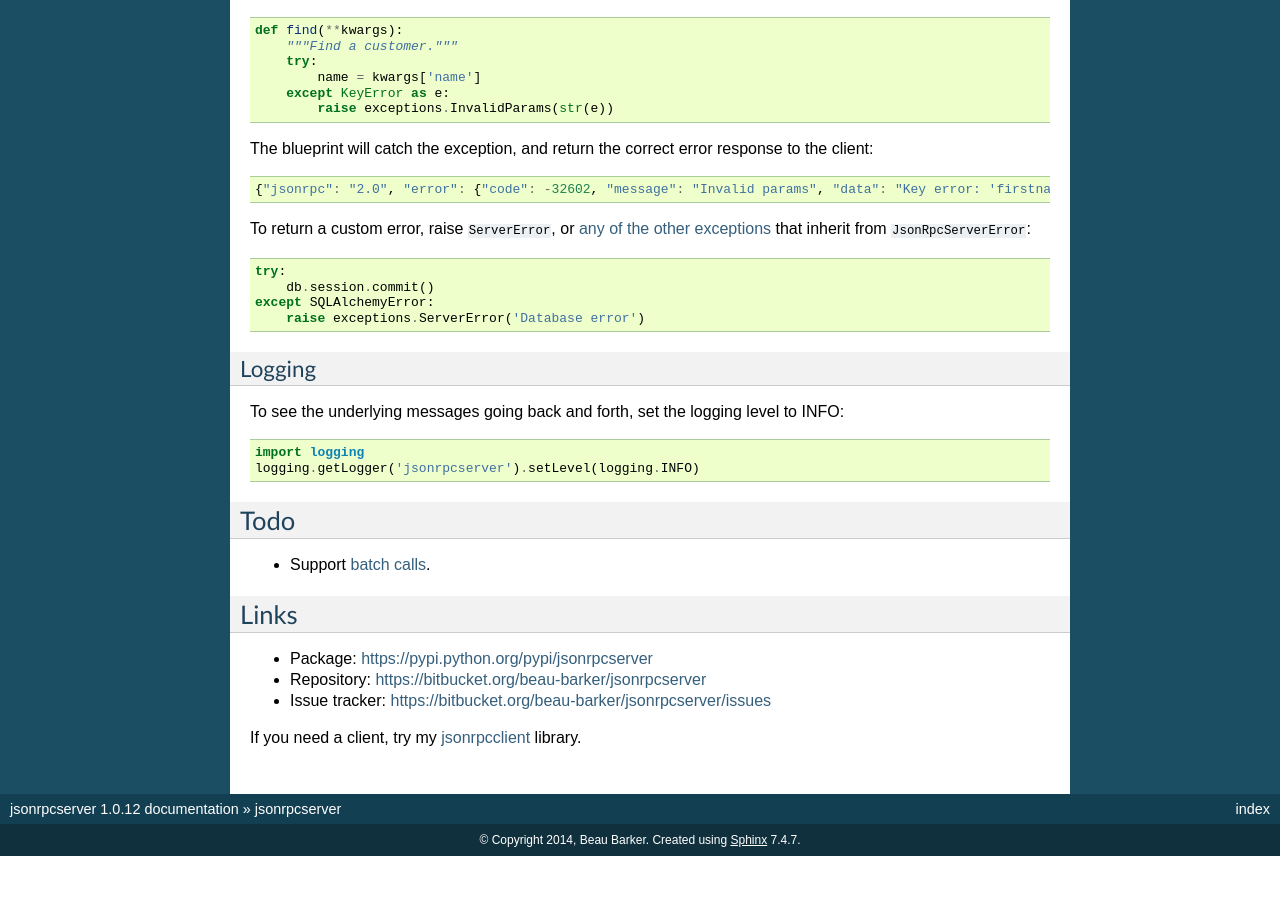
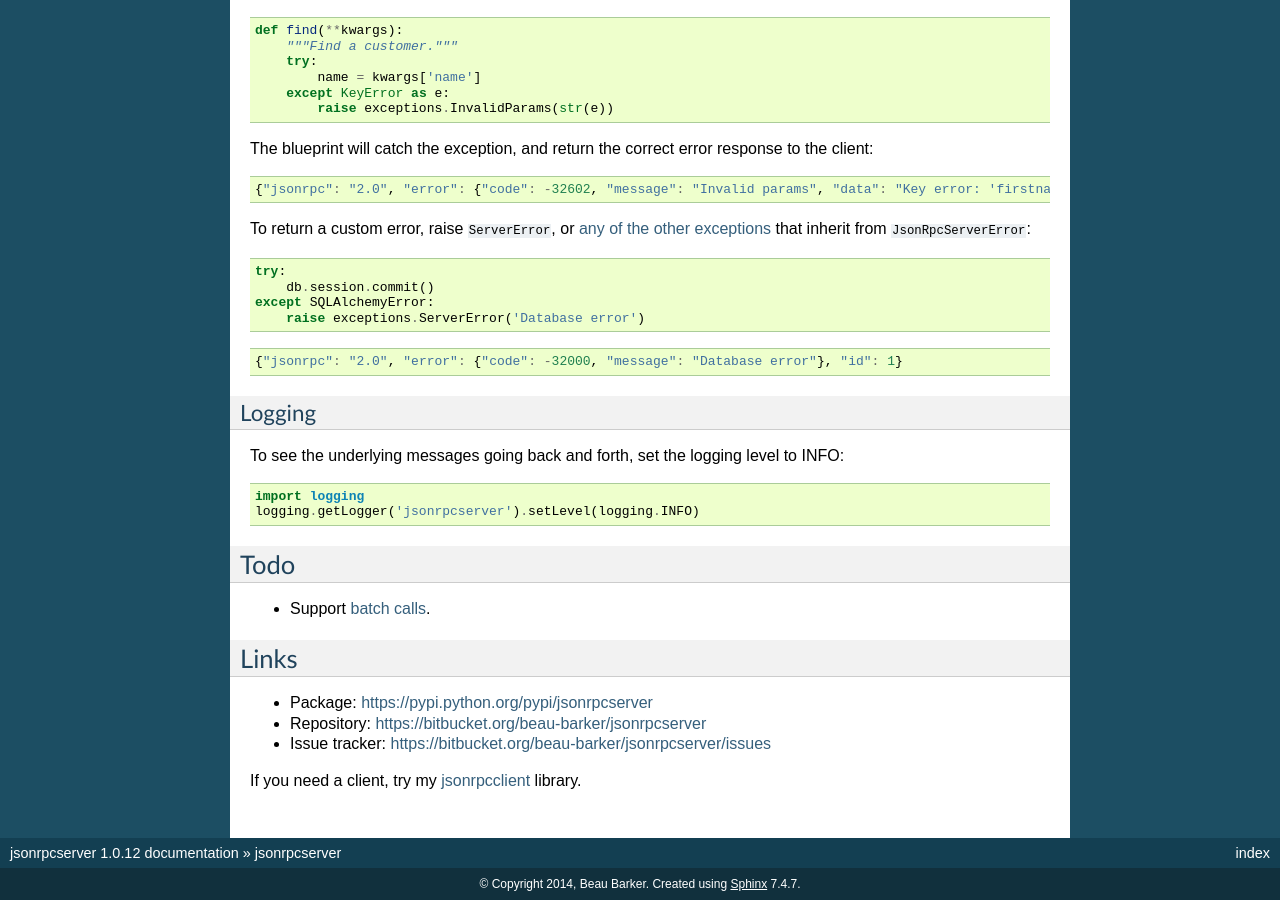
Before and after one commit to explodinglabs/jsonrpcserver, a Sphinx documentation site: the page built from doc/index.rst, in a window 1280 px wide and 900 px high, scrolled down 1141 px. Built offline with Sphinx 7.4.7, drawn with Linux system fonts in a browser that asks for light colours; before the commit the page ends 1997 px from its top, so only the background shows below that.

Commit message:
Show the result of raising a ServerError exception.

```diff
--- a/doc/index.rst
+++ b/doc/index.rst
@@ -91,6 +91,10 @@ that inherit from ``JsonRpcServerError``::
     except SQLAlchemyError:
         raise exceptions.ServerError('Database error')
 
+.. code-block:: javascript
+
+    {"jsonrpc": "2.0", "error": {"code": -32000, "message": "Database error"}, "id": 1}
+
 
 Logging
 ^^^^^^^
```
